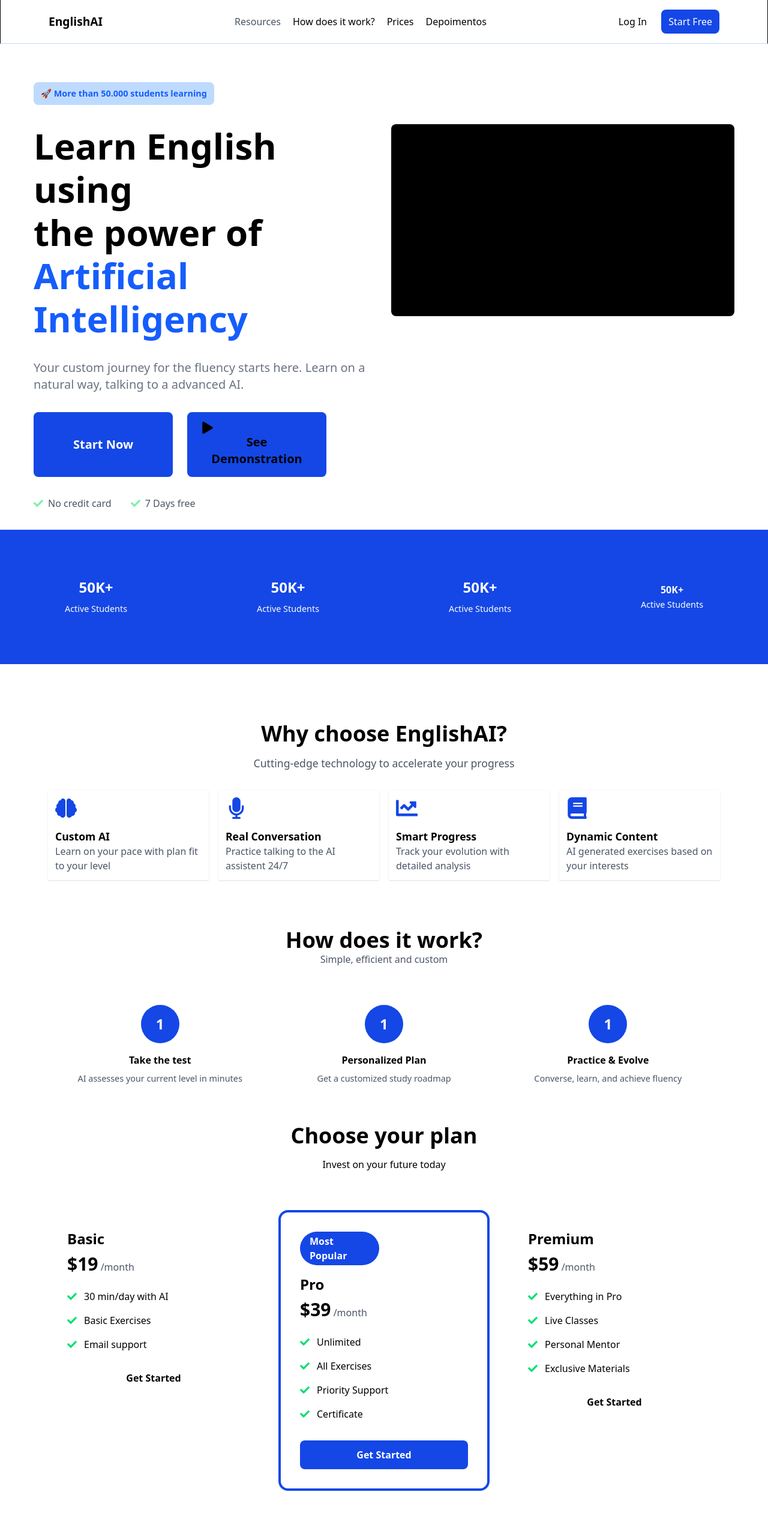
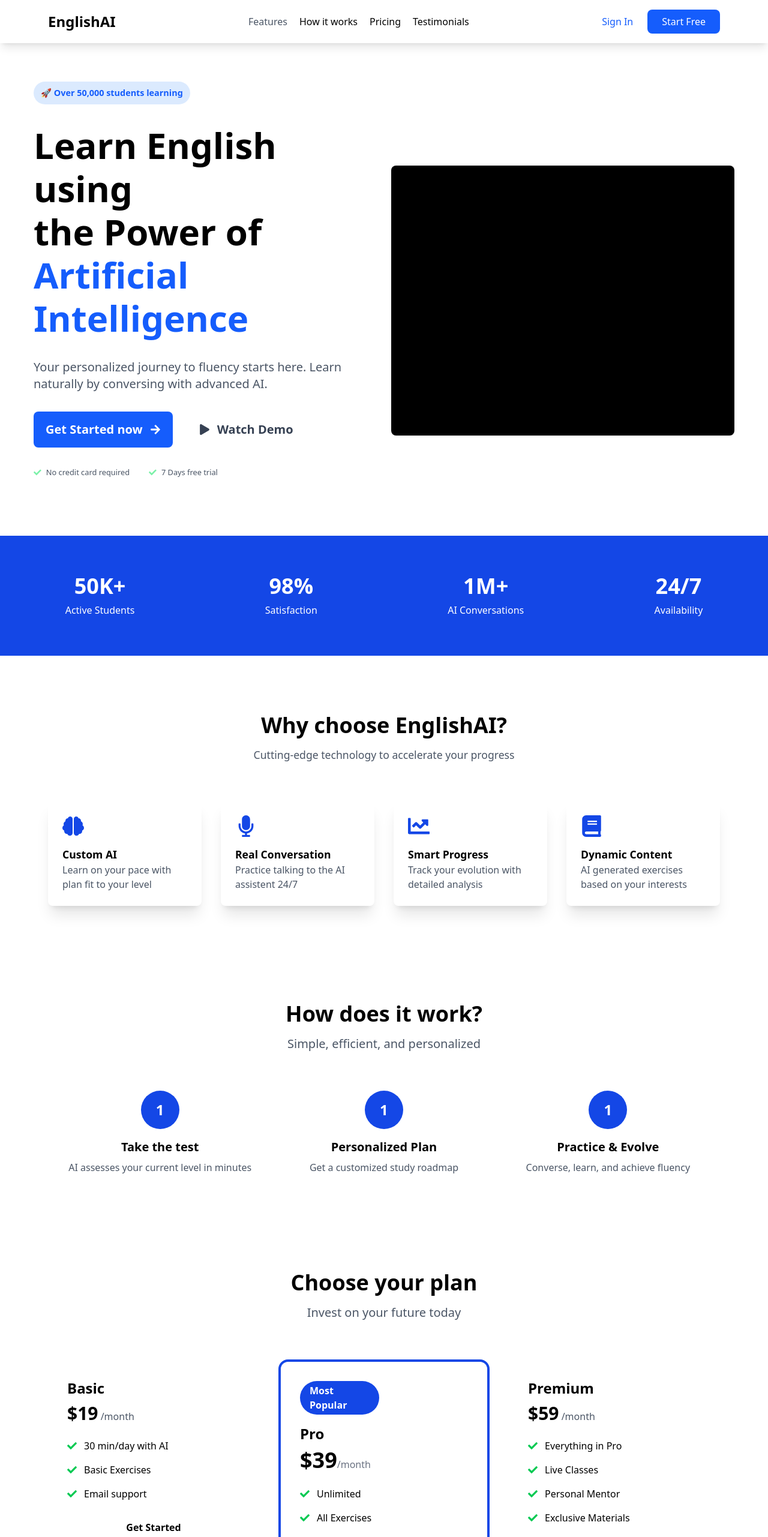
Before and after one commit to rafaelrmdd/ai-english, a React (Vite) app in the folder frontend/: page / in a window 1280 px wide. Shown: the top 2562 px of the page at 60% size. Built offline with nearby package versions, Linux system fonts and the light colour scheme.

Commit message:
add AI chat page (yet to finish)

```diff
--- a/frontend/src/App.tsx
+++ b/frontend/src/App.tsx
@@ -1,13 +1,18 @@
 import { BrowserRouter, Route, Routes } from "react-router-dom"
 import { Home } from "./pages/home/Home"
 import Homec from "./pages/homec"
+import Chatc from "./pages/chatc"
+import { Chat } from "./pages/chat/Chat"
 
 function App() {
   return (
     <BrowserRouter>
       <Routes>
         <Route path="/" element={<Home />}/>
+        <Route path="/chat" element={<Chat />}/>
+
         <Route path="/homec" element={<Homec />}/>
+        <Route path="/chatc" element={<Chatc />}/>
       </Routes>
     </BrowserRouter>
 
--- a/frontend/src/pages/home/Home.tsx
+++ b/frontend/src/pages/home/Home.tsx
@@ -4,27 +4,27 @@
     return (
         <div>
             <header
-                className="flex justify-between items-center px-20 py-4 border
-                border-b-blue-200 border-t-0    "
+                className="flex justify-between items-center px-20 py-4 shadow-lg rounded-lm"
             >
-                <span className="font-bold text-black text-[1.2rem]">EnglishAI</span>
+                <span className="font-bold text-black text-2xl">EnglishAI</span>
 
                 <nav className="flex gap-x-5">
                     <a
                         className="text-gray-600 hover:text-blue-600 transition duration-150"
                         href="#"
                     >
-                        Resources
+                        Features
                     </a>
-                    <a href="#">How does it work?</a>
-                    <a href="#">Prices</a>
-                    <a href="#">Depoimentos</a>
+                    <a href="#">How it works</a>
+                    <a href="#">Pricing</a>
+                    <a href="#">Testimonials</a>
                 </nav>
 
                 <div className="flex gap-x-6 items-center">
-                    <span>Log In</span>
+                    <span className='text-blue-600'>Sign In</span>
                     <button
-                        className="px-3 py-2 text-white bg-blue-700 rounded-lg"
+                        className="px-6 py-2 text-white bg-blue-600 rounded-lg
+                        hover:bg-blue-700 transition duration-150"
                     >
                         Start Free
                     </button>
@@ -35,94 +35,91 @@
                 <div className='px-14'>
                     <h2
                         className="font-semibold text-[0.9rem] text-blue-600
-                        px-3 py-2 bg-blue-200 rounded-lg inline-block"
+                        px-3 py-2 bg-blue-100 inline-block rounded-full"
                     >
-                        🚀 More than 50.000 students learning
+                        🚀 Over 50,000 students learning
                     </h2>
 
-                    <section className="mt-8 grid grid-cols-2 gap-x-6">
+                    <section className="mt-8 grid grid-cols-2 gap-x-6 items-center">
                         <div>
                             <h1
                                 className="text-6xl font-bold leading-18"
                             >
-                                Learn English using <br/> the power of <br/>
-                                <span className="text-blue-600">Artificial <br/> Intelligency</span>
+                                Learn English using <br/> the Power of <br/>
+                                <span className="text-blue-600">Artificial <br/> Intelligence</span>
                             </h1>
 
-                            <h2 className="mt-8 text-gray-500 text-xl">
-                                Your custom journey for the fluency starts here.
-                                Learn on a natural way, talking to a advanced AI.
+                            <h2 className="mt-8 text-gray-600 text-xl">
+                                Your personalized journey to fluency starts here.
+                                Learn naturally by conversing with advanced AI.
                             </h2>
 
                             <div className="flex gap-x-6 mt-8">
                                 <button
-                                    className="w-58 py-4 bg-blue-700 text-white text-xl rounded-lg
+                                    className="flex items-center gap-x-3 px-5 py-2 bg-blue-600 text-white text-xl rounded-lg
                                     font-semibold"
                                 >
-                                    Start Now
+                                    Get Started now <FaArrowRight size={18} />
                                 </button>
                                 <button
-                                    className="w-58 px-6 py-4 bg-blue-700 text-black text-xl rounded-lg
+                                    className="flex items-center gap-x-3 px-5 py-4 bg-white text-gray-700 text-xl rounded-lg
                                     font-semibold"
                                 >
-                                    <FaPlay /> See Demonstration
+                                    <FaPlay size={18} /> Watch Demo
                                 </button>
                             </div>
 
                             <div className='flex gap-x-8 mt-8'>
-                                <div className='flex items-center gap-x-2'>
+                                <div className='flex items-center gap-x-2 text-[0.8rem]'>
                                     <FaCheck className='text-green-300'/>
                                     <span className='text-gray-600'>
-                                        No credit card
+                                        No credit card required
                                     </span>
                                 </div>
 
-                                <div className='flex items-center gap-x-2'>
+                                <div className='flex items-center gap-x-2 text-[0.8rem]'>
                                     <FaCheck className='text-green-300'/>
                                     <span className='text-gray-600'>
-                                        7 Days free
+                                        7 Days free trial
                                     </span>
                                 </div>
                             </div>
                         </div>
 
+                        {/* Black square temporary */}
                         <div>
-                            <div className="w-full h-80 rounded-lg bg-black">
+                            <div className="w-full h-[450px] rounded-lg bg-black">
                             </div>
                         </div>
                     </section>
                 </div>
 
                 <div
-                    className='flex justify-around items-center bg-blue-700 w-full mt-8
-                    py-20'
+                    className='flex justify-around items-center bg-blue-700 w-full mt-24
+                    py-16'
                 >
-                    <div className='flex items-center'>
-                        <strong className='text-white font-bold text-2xl text-center'>
-                            50K+ <br/>
-                            <span className='text-[0.9rem] text-white font-normal'>Active Students</span>
-                        </strong>
+                    <div className='flex items-center flex-col gap-y-2'>
+                        <strong className='text-white font-bold text-4xl text-center'>50K+</strong>
+
+                        <span className=' text-white font-normal'>Active Students</span>
                     </div>
 
-                    <div className='flex items-center'>
-                        <strong className='text-white font-bold text-2xl text-center'>
-                            50K+ <br/>
-                            <span className='text-[0.9rem] text-white font-normal'>Active Students</span>
-                        </strong>
+                    <div className='flex items-center flex-col gap-y-2'>
+                        <strong className='text-white font-bold text-4xl text-center'>98%</strong>
+
+                        <span className=' text-white font-normal'>Satisfaction</span>
                     </div>
 
-                    <div className='flex items-center'>
-                        <strong className='text-white font-bold text-2xl text-center'>
-                            50K+ <br/>
-                            <span className='text-[0.9rem] text-white font-normal'>Active Students</span>
-                        </strong>
+                    <div className='flex items-center flex-col gap-y-2'>
+                        <strong className='text-white font-bold text-4xl text-center'>1M+</strong>
+
+                        <span className=' text-white font-normal'>AI Conversations</span>
                     </div>
 
-                    <div className='flex items-center'>
-                        <strong className='text-white font-bold text-center'>
-                            50K+ <br/>
-                            <span className='text-[0.9rem] text-white font-normal'>Active Students</span>
-                        </strong>
+                    <div className='flex items-center flex-col gap-y-2'>
+                        <strong className='text-white font-bold text-4xl text-center'>24/7</strong>
+
+                        <span className=' text-white font-normal'>Availability</span>
                     </div>
                 </div>
 
@@ -133,26 +130,26 @@
                         <h3 className='text-gray-600 text-center mt-4 text-[1.1rem]'>Cutting-edge technology to accelerate your progress</h3>
                     </div>
 
-                    <div className='mt-8 grid grid-cols-4 mb-8 gap-x-4'>
-                        <div className='space-y-4 shadow-sm p-3'>
+                    <div className='mt-16 grid grid-cols-4 mb-8 gap-x-8'>
+                        <div className='space-y-4 shadow-xl rounded-lg p-6'>
                             <FaBrain className='text-blue-700 w-9 h-9'/>
                             <strong className='text-black font-bold text-[1.1rem]'>Custom AI</strong> <br/>
                             <span className='text-gray-600'>Learn on your pace with plan fit to your level</span>
                         </div>
 
-                        <div className='space-y-4 shadow-sm p-3'>
+                        <div className='space-y-4 shadow-xl rounded-lg p-6'>
                             <FaMicrophone className='text-blue-700 w-9 h-9'/>
                             <strong className='text-black font-bold text-[1.1rem]'>Real Conversation</strong> <br/>
                             <span className='text-gray-600'>Practice talking to the AI assistent 24/7</span>
                         </div>
 
-                        <div className='space-y-4 shadow-sm p-3'>
+                        <div className='space-y-4 shadow-xl rounded-lg p-6'>
                             <FaChartLine className='text-blue-700 w-9 h-9'/>
                             <strong className='text-black font-bold text-[1.1rem]'>Smart Progress</strong> <br/>
                             <span className='text-gray-600'>Track your evolution with detailed analysis</span>
                         </div>
 
-                        <div className='space-y-4 shadow-sm p-3'>
+                        <div className='space-y-4 shadow-xl rounded-lg p-6'>
                             <FaBook className='text-blue-700 w-9 h-9'/>
                             <strong className='text-black font-bold text-[1.1rem]'>Dynamic Content</strong> <br/>
                             <span className='text-gray-600'>AI generated exercises based on your interests</span>
@@ -160,10 +157,10 @@
                     </div>
                 </div>
 
-                <div className='mt-20 px-20'>
+                <div className='mt-40 px-20'>
                     <div className='w-full'>
                         <h2 className='text-black font-bold text-4xl text-center'>How does it work?</h2>
-                        <h3 className='text-gray-600 text-center'>Simple, efficient and custom</h3>
+                        <h3 className='text-gray-600 text-center text-xl mt-4'>Simple, efficient, and personalized</h3>
                     </div>
 
                     <div className='grid grid-cols-3 mt-16'>
@@ -175,8 +172,8 @@
                                 <span>1</span>
                             </div>
 
-                            <h2 className='font-semibold text-black mt-4'>Take the test</h2>
-                            <h3 className='text-gray-600 text-[0.9rem] mt-2'>AI assesses your current level in minutes</h3>
+                            <h2 className='font-bold text-black mt-4 text-xl'>Take the test</h2>
+                            <h3 className='text-gray-600 mt-2'>AI assesses your current level in minutes</h3>
                         </div>
 
                         <div className='flex items-center flex-col'>
@@ -187,8 +184,8 @@
                                 <span>1</span>
                             </div>
 
-                            <h2 className='font-semibold text-black mt-4'>Personalized Plan</h2>
-                            <h3 className='text-gray-600 text-[0.9rem] mt-2'>Get a customized study roadmap</h3>
+                            <h2 className='font-semibold text-black mt-4 text-xl'>Personalized Plan</h2>
+                            <h3 className='text-gray-600 mt-2'>Get a customized study roadmap</h3>
                         </div>
 
                         <div className='flex items-center flex-col'>
@@ -199,16 +196,16 @@
                                 <span>1</span>
                             </div>
 
-                            <h2 className='font-semibold text-black mt-4'>Practice & Evolve</h2>
-                            <h3 className='text-gray-600 text-[0.9rem] mt-2'>Converse, learn, and achieve fluency</h3>
+                            <h2 className='font-semibold text-black mt-4 text-xl'>Practice & Evolve</h2>
+                            <h3 className='text-gray-600 mt-2'>Converse, learn, and achieve fluency</h3>
                         </div>
                     </div>
                 </div>
 
-                <div className='mt-16 px-20'>
+                <div className='mt-40 px-20'>
                     <div className='w-full'>
                         <h2 className='text-black font-bold text-4xl text-center'>Choose your plan</h2>
-                        <h3 className='text-gray text-center mt-4'>Invest on your future today</h3>
+                        <h3 className='text-gray-600 text-center text-xl mt-4'>Invest on your future today</h3>
                     </div>
 
                     <div className='mt-16 grid grid-cols-3 gap-x-8'>
@@ -219,15 +216,15 @@
 
                                 <div className='flex flex-col gap-y-4 mt-6'>
                                     <div className='flex gap-x-3 items-center'>
-                                        <FaCheck className='text-green-400'/> <h3>30 min/day with AI</h3>
+                                        <FaCheck className='text-green-500'/> <h3>30 min/day with AI</h3>
                                     </div>
 
                                     <div className='flex gap-x-3 items-center'>
-                                        <FaCheck className='text-green-400'/> <h3>Basic Exercises</h3>
+                                        <FaCheck className='text-green-500'/> <h3>Basic Exercises</h3>
                                     </div>
 
                                     <div className='flex gap-x-3 items-center'>
-                                        <FaCheck className='text-green-400'/> <h3>Email support</h3>
+                                        <FaCheck className='text-green-500'/> <h3>Email support</h3>
                                     </div>
                                 </div>
                             </div>
@@ -244,23 +241,24 @@
                                 </div>
 
                                 <h2 className='text-2xl text-black font-bold mb-2 mt-4'>Pro</h2>
-                                <span className='text-3xl text-black font-bold'>$39</span> <span className='text-gray-600'>/month</span>
+                                <span className='text-4xl text-black font-bold'>$39</span>
+                                <span className='text-gray-500'>/month</span>
 
                                 <div className='flex flex-col gap-y-4 mt-6'>
                                     <div className='flex gap-x-3 items-center'>
-                                        <FaCheck className='text-green-400'/> <h3>Unlimited</h3>
+                                        <FaCheck className='text-green-500'/> <h3 className=''>Unlimited</h3>
                                     </div>
 
                                     <div className='flex gap-x-3 items-center'>
-                                        <FaCheck className='text-green-400'/> <h3>All Exercises</h3>
+                                        <FaCheck className='text-green-500'/> <h3>All Exercises</h3>
                                     </div>
 
                                     <div className='flex gap-x-3 items-center'>
-                                        <FaCheck className='text-green-400'/> <h3>Priority Support</h3>
+                                        <FaCheck className='text-green-500'/> <h3>Priority Support</h3>
                                     </div>
 
                                     <div className='flex gap-x-3 items-center'>
-                                        <FaCheck className='text-green-400'/> <h3>Certificate</h3>
+                                        <FaCheck className='text-green-500'/> <h3>Certificate</h3>
                                     </div>
                                 </div>
                             </div>
@@ -282,19 +280,19 @@
 
                                 <div className='flex flex-col gap-y-4 mt-6'>
                                     <div className='flex gap-x-3 items-center'>
-                                        <FaCheck className='text-green-400'/> <h3>Everything in Pro</h3>
+                                        <FaCheck className='text-green-500'/> <h3>Everything in Pro</h3>
                                     </div>
 
                                     <div className='flex gap-x-3 items-center'>
-                                        <FaCheck className='text-green-400'/> <h3>Live Classes</h3>
+                                        <FaCheck className='text-green-500'/> <h3>Live Classes</h3>
                                     </div>
 
                                     <div className='flex gap-x-3 items-center'>
-                                        <FaCheck className='text-green-400'/> <h3>Personal Mentor</h3>
+                                        <FaCheck className='text-green-500'/> <h3>Personal Mentor</h3>
                                     </div>
 
                                     <div className='flex gap-x-3 items-center'>
-                                        <FaCheck className='text-green-400'/> <h3>Exclusive Materials</h3>
+                                        <FaCheck className='text-green-500'/> <h3>Exclusive Materials</h3>
                                     </div>
                                 </div>
                             </div>
@@ -306,11 +304,11 @@
                     </div>
                 </div>
 
-                <div className='mt-32 px-20'>
-                    <h2 className='text-black font-bold text-4xl text-center'>What our students say</h2>
+                <div className='mt-40 px-20'>
+                    <h2 className='text-black font-bold text-4xl text-center mb-24'>What our students say</h2>
 
-                    <div className='grid grid-cols-3'>
-                        <div className='p-4 flex flex-col gap-y-4 shadow-sm'>
+                    <div className='grid grid-cols-3 gap-x-8'>
+                        <div className='p-4 flex flex-col gap-y-4 shadow-xl rounded-lg'>
                             <div className='flex text-yellow-500'>
                                 <FaStar/>
                                 <FaStar/>
@@ -336,7 +334,7 @@
                             </div>
                         </div>
 
-                        <div className='p-4 flex flex-col gap-y-4'>
+                        <div className='p-4 flex flex-col gap-y-4 shadow-xl rounded-lg'>
                             <div className='flex text-yellow-500'>
                                 <FaStar/>
                                 <FaStar/>
@@ -362,7 +360,7 @@
                             </div>
                         </div>
 
-                        <div className='p-4 flex flex-col gap-y-4'>
+                        <div className='p-4 flex flex-col gap-y-4 shadow-xl rounded-lg'>
                             <div className='flex text-yellow-500'>
                                 <FaStar/>
                                 <FaStar/>
```
Also changed, not shown: frontend/src/pages/chat/Chat.tsx (added, +162 -0 lines).
